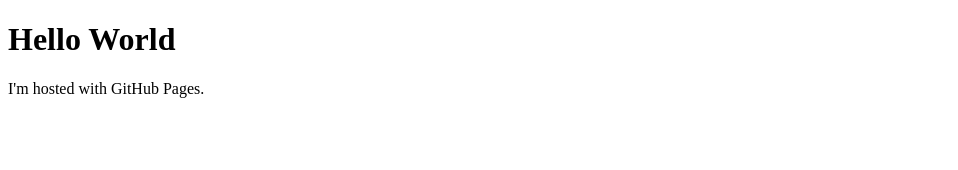
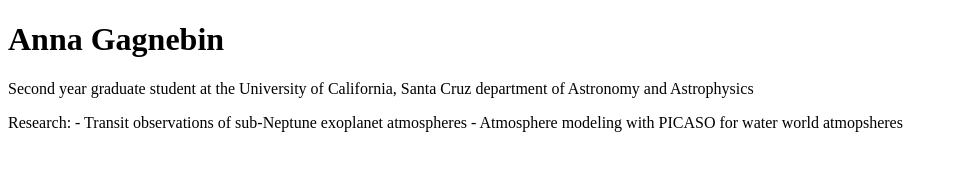
Before and after one commit to agagnebin/agagnebin.github.io, a plain HTML site: page index.html in a window 1280 px wide. Shown: the whole page, without its empty margins (0-958 px from the left). Drawn offline with Linux system fonts and the light colour scheme.

Commit message:
Update index.html

```diff
--- a/index.html
+++ b/index.html
@@ -1,7 +1,11 @@
 <!DOCTYPE html>
 <html>
 <body>
-<h1>Hello World</h1>
-<p>I'm hosted with GitHub Pages.</p>
+<h1>Anna Gagnebin</h1>
+<p>Second year graduate student at the University of California, Santa Cruz
+    department of Astronomy and Astrophysics </p>
+<p>Research:
+    - Transit observations of sub-Neptune exoplanet atmospheres
+    - Atmosphere modeling with PICASO for water world atmopsheres </p>
 </body>
 </html>
```
